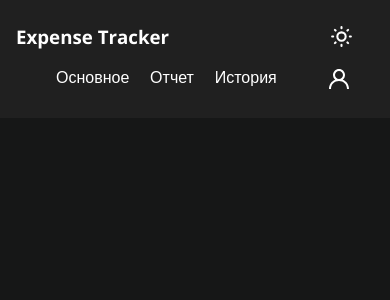
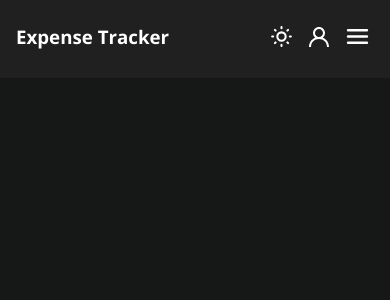
Before and after one commit to itsisoev/Expense-Tracker, an Angular app: page / in a window 390 px wide. Shown: the top 300 px of the page. Built offline with nearby package versions, Linux system fonts and the light colour scheme.

Commit message:
внес правку в header а так жде добавил адоптацию для мобильных устройств

```diff
--- a/src/app/app.component.html
+++ b/src/app/app.component.html
@@ -1,6 +1,6 @@
 <div class="app-container">
   <div class="app-container__sidebar">
-    <layout-sidebar />
+    <layout-header />
   </div>
 
   <div class="app-container__router"></div>
--- a/src/app/app.component.ts
+++ b/src/app/app.component.ts
@@ -1,11 +1,11 @@
 import { Component } from '@angular/core';
 import { RouterOutlet } from '@angular/router';
-import {SidebarComponent} from "./layout/sidebar/sidebar.component";
+import {HeaderComponent} from "./layout/header/header.component";
 
 @Component({
   selector: 'app-root',
   standalone: true,
-  imports: [RouterOutlet, SidebarComponent],
+  imports: [RouterOutlet, HeaderComponent],
   templateUrl: './app.component.html',
   styleUrl: './app.component.scss'
 })
--- a/src/app/layout/sidebar/sidebar.component.html
+++ b/src/app/layout/header/header.component.html
@@ -2,29 +2,19 @@
   <div class="sidebar-container__left">
     <h3>Expense Tracker</h3>
 
-    <ul class="links">
-      <li>
-        <a href="#">
-          Основное
-        </a>
-      </li>
-      <li>
-        <a href="#">
-          Отчет
-        </a>
-      </li>
-      <li>
-        <a href="#">
-          История
-        </a>
-      </li>
+    <ul class="links" [class.open]="menuOpen()">
+      @for (link of links(); track link) {
+        <li>
+          <a [href]="link.href">{{ link.label }}</a>
+        </li>
+      }
     </ul>
   </div>
 
   <div class="sidebar-container__right">
-    <layout-theme-toggle />
+    <layout-theme-toggle/>
 
-    <ul class="links">
+    <ul class="link">
       <li>
         <a href="#">
           <svg viewBox="0 0 20 20" version="1.1" xmlns="http://www.w3.org/2000/svg" width="20"
@@ -50,3 +40,33 @@
     </ul>
   </div>
 </div>
+
+<div class="btn-burger" (click)="toggleMenu()">
+  @if (menuOpen()) {
+    <svg viewBox="0 0 24 24" fill="none" width="25" xmlns="http://www.w3.org/2000/svg">
+      <g id="SVGRepo_bgCarrier" stroke-width="0"></g>
+      <g id="SVGRepo_tracerCarrier" stroke-linecap="round" stroke-linejoin="round"></g>
+      <g id="SVGRepo_iconCarrier">
+        <path d="M6 6L18 18M18 6L6 18" stroke="currentColor" stroke-width="2" stroke-linecap="round"
+              stroke-linejoin="round"></path>
+      </g>
+    </svg>
+  } @else {
+    <svg viewBox="0 0 24 24" width="25" fill="none" xmlns="http://www.w3.org/2000/svg">
+      <g id="SVGRepo_bgCarrier" stroke-width="0"></g>
+      <g id="SVGRepo_tracerCarrier" stroke-linecap="round" stroke-linejoin="round"></g>
+      <g id="SVGRepo_iconCarrier">
+        <g clip-path="url(#clip0_429_11066)">
+          <path d="M3 6.00092H21M3 12.0009H21M3 18.0009H21" stroke="currentColor" stroke-width="2.5"
+                stroke-linecap="round"
+                stroke-linejoin="round"></path>
+        </g>
+        <defs>
+          <clipPath id="clip0_429_11066">
+            <rect width="24" height="24" fill="white" transform="translate(0 0.000915527)"></rect>
+          </clipPath>
+        </defs>
+      </g>
+    </svg>
+  }
+</div>
--- /dev/null
+++ b/src/app/layout/header/header.component.scss
@@ -0,0 +1,94 @@
+.btn-burger {
+  display: none;
+  cursor: pointer;
+  width: fit-content;
+  z-index: 1001;
+
+  svg {
+    margin: 0.625rem;
+  }
+}
+
+.sidebar-container {
+  background-color: var(--background-card);
+  display: flex;
+  justify-content: space-between;
+  padding: 1.5rem 1rem;
+
+  &__left {
+    display: flex;
+    flex-wrap: wrap;
+
+    .links {
+      gap: 1.3rem;
+      display: flex;
+      flex-wrap: wrap;
+      align-items: center;
+      margin-left: 2.5rem;
+    }
+  }
+
+  &__right {
+    gap: 0.9375rem;
+    display: flex;
+    flex-wrap: wrap;
+    align-items: center;
+
+    .link {
+      list-style: none;
+
+      a {
+        color: var(--text-color);
+      }
+    }
+  }
+
+  .links {
+    list-style: none;
+
+    a {
+      color: var(--text-color);
+      text-decoration: none;
+    }
+  }
+}
+
+@media (max-width: 768px) {
+  .btn-burger {
+    display: flex;
+    position: fixed;
+    top: 14px;
+    right: 10px;
+  }
+
+  .links {
+    margin-left: 0 !important;
+    position: fixed;
+    top: 0;
+    left: 0;
+    width: 100%;
+    height: 100vh;
+    display: flex;
+    flex-direction: column;
+    align-items: center;
+    justify-content: center;
+    gap: 2rem;
+    transform: translateY(-100%);
+    opacity: 0;
+    transition: transform 0.3s ease, opacity 0.3s ease;
+    z-index: 1000;
+    background-color: var(--background-card);
+    padding: 2rem;
+    box-sizing: border-box;
+    overflow-y: auto;
+  }
+
+  .links.open {
+    transform: translateY(0);
+    opacity: 1;
+  }
+
+  .sidebar-container__right {
+    margin-right: 2.8125rem;
+  }
+}
--- /dev/null
+++ b/src/app/layout/header/header.component.ts
@@ -0,0 +1,31 @@
+import {ChangeDetectionStrategy, Component, signal} from '@angular/core';
+import {ThemeToggleComponent} from "../theme-toggle/theme-toggle.component";
+
+export interface HeaderLink {
+  label: string;
+  href: string;
+}
+
+@Component({
+  selector: 'layout-header',
+  standalone: true,
+  imports: [
+    ThemeToggleComponent
+  ],
+  templateUrl: './header.component.html',
+  styleUrl: './header.component.scss',
+  changeDetection: ChangeDetectionStrategy.OnPush
+})
+export class HeaderComponent {
+  menuOpen = signal<boolean>(false);
+
+  links = signal<HeaderLink[]>([
+    {label: 'Основное', href: '#'},
+    {label: 'Отчет', href: '#'},
+    {label: 'История', href: '#'}
+  ])
+
+  toggleMenu() {
+    this.menuOpen.set(!this.menuOpen())
+  }
+}
--- a/src/app/layout/sidebar/sidebar.component.scss
+++ /dev/null
@@ -1,36 +0,0 @@
-.sidebar-container {
-  background-color: var(--background-card);
-  display: flex;
-  justify-content: space-between;
-
-  padding: 1.5rem 1rem;
-
-  &__left {
-    display: flex;
-    flex-wrap: wrap;
-
-    .links {
-      gap: 1.3rem;
-      display: flex;
-      flex-wrap: wrap;
-      align-items: center;
-      margin-left: 2.5rem;
-    }
-  }
-
-  &__right {
-    gap: 0.9375rem;
-    display: flex;
-    flex-wrap: wrap;
-    align-items: center;
-  }
-
-  .links {
-    list-style: none;
-
-    a {
-      color: var(--text-color);
-      text-decoration: none;
-    }
-  }
-}
--- a/src/app/layout/sidebar/sidebar.component.ts
+++ /dev/null
@@ -1,16 +0,0 @@
-import { ChangeDetectionStrategy, Component } from '@angular/core';
-import {ThemeToggleComponent} from "../theme-toggle/theme-toggle.component";
-
-@Component({
-  selector: 'layout-sidebar',
-  standalone: true,
-  imports: [
-    ThemeToggleComponent
-  ],
-  templateUrl: './sidebar.component.html',
-  styleUrl: './sidebar.component.scss',
-  changeDetection: ChangeDetectionStrategy.OnPush
-})
-export class SidebarComponent {
-
-}
```
